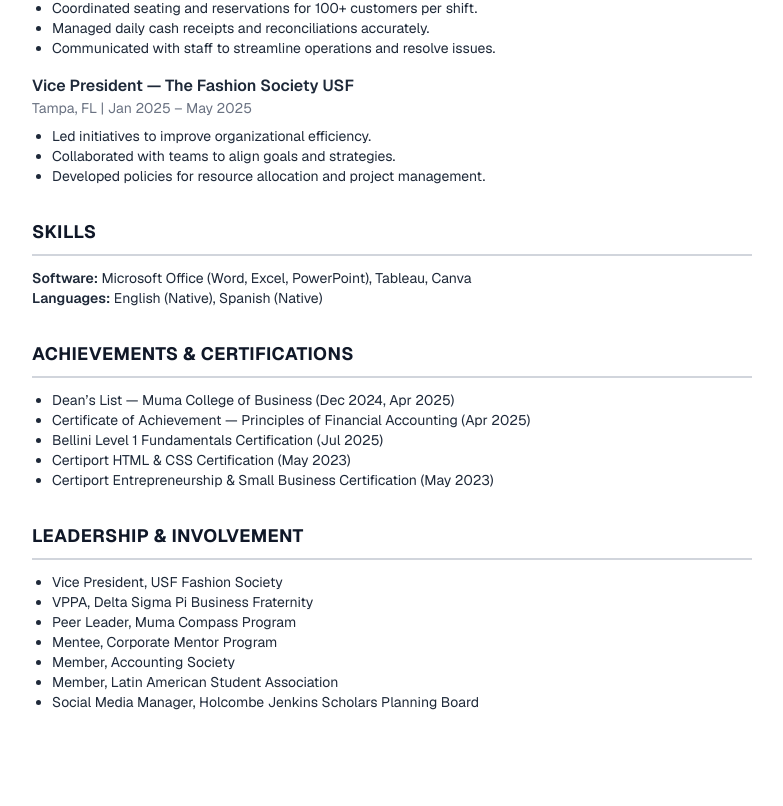
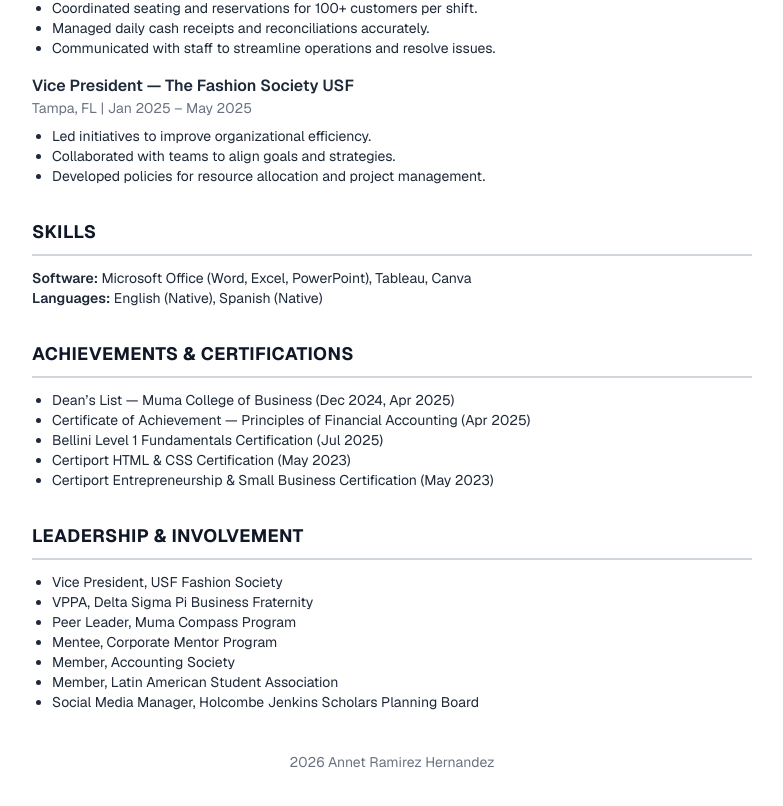
Before and after one commit to Annetrhy/nextjs-resume, a Next.js app: page / in a window 1280 px wide. Shown: the part 800-1606 px from the top of the page, without its empty margins (248-1031 px from the left). Before the commit the page ends 1552 px from the top, so only its background shows below. Built offline with nearby package versions, Linux system fonts and the light colour scheme.

Commit message:
edited readme and completed final edits

```diff
--- a/app/page.tsx
+++ b/app/page.tsx
@@ -137,7 +137,10 @@
           <li>Social Media Manager, Holcombe Jenkins Scholars Planning Board</li>
         </ul>
       </section>
+<footer className="mt-10 text-center text-sm text-gray-500">
+  2026 Annet Ramirez Hernandez
+</footer>
+    </main>
 
-    </main>
   );
 }
```
Also changed, not shown: 1 other file (tests, documents, lock files or other folders).
